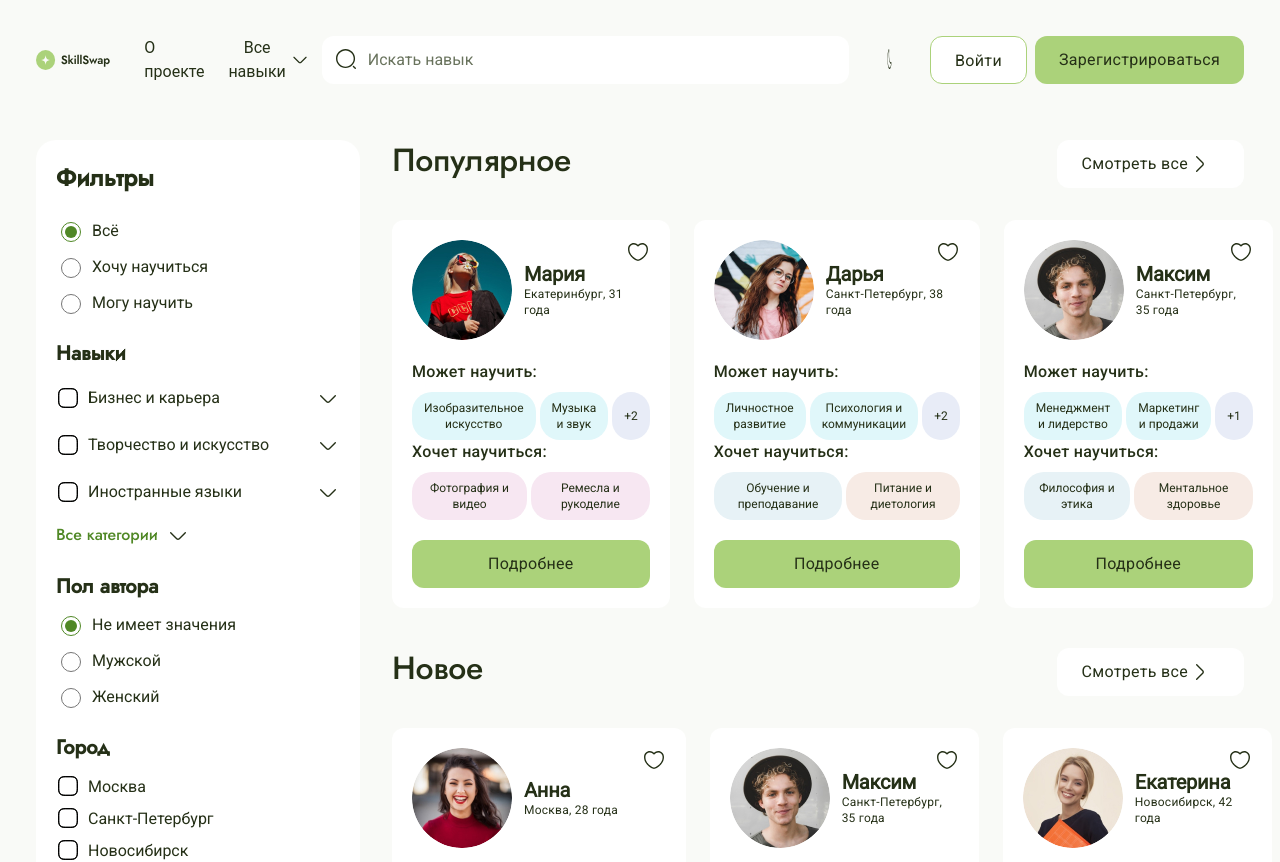
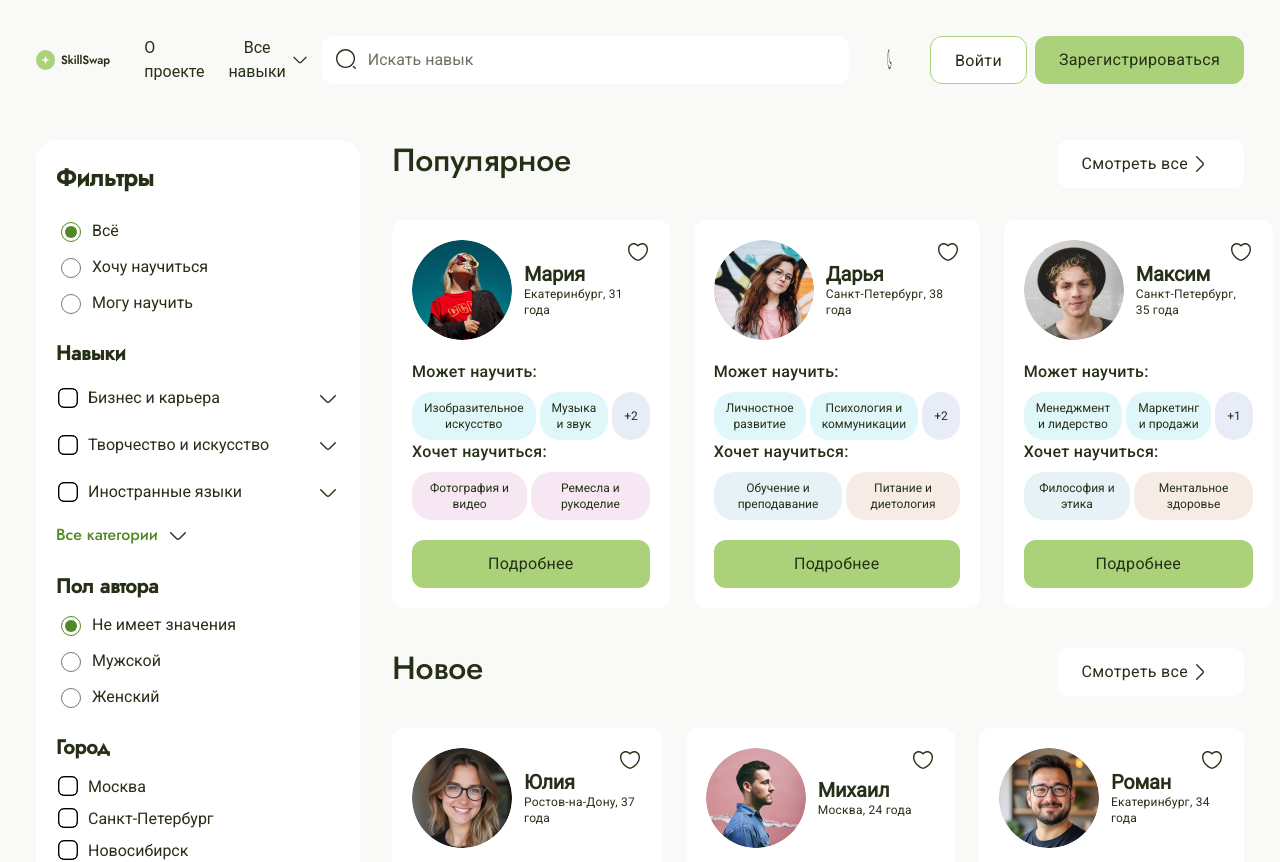
Before and after one commit to tanyanikitina176/SkillSwap, a React (Vite) app: page / in a window 1280 px wide. Shown: the top 862 px of the page. Built offline with nearby package versions, Linux system fonts and the light colour scheme.

Commit message:
отфильтровала карточки блока Новое по датам, добавила кнопку Показать новое, добавила фильтрацию по датам при клике на кнопку Показать новое.

```diff
--- a/src/pages/HomePage/HomePage.module.css
+++ b/src/pages/HomePage/HomePage.module.css
@@ -30,6 +30,11 @@
   gap: 24px;
 }
 
+.section__header {
+  display: flex;
+  justify-content: space-between;
+}
+
 @media (max-width: 1024px) {
   .layout {
     flex-direction: column;
--- a/src/pages/HomePage/HomePage.tsx
+++ b/src/pages/HomePage/HomePage.tsx
@@ -8,9 +8,13 @@ import styles from "./HomePage.module.css";
 import skillListStyles from "../../widgets/SkillList/skill-list.module.css";
 import type { User } from "../../entities/User/types";
 import { fetchUsersData } from "../../api/User/User-api";
+import { Button } from "@shared/ui/button/button";
+import SortIcon from "@assets/icons/sort.svg?react";
+import skills from "@public/db/skills.json";
+import { sortUsersByCreatedAt } from "@shared/lib/utils/sortedUsersByDate";
 
-type RoleType = 'Всё' | 'Хочу научиться' | 'Могу научить';
-type GenderType = 'Не имеет значения' | 'Мужской' | 'Женский';
+type RoleType = "Всё" | "Хочу научиться" | "Могу научить";
+type GenderType = "Не имеет значения" | "Мужской" | "Женский";
 
 interface HomeFilters {
   role: RoleType;
@@ -24,9 +28,10 @@ const MemoizedUserCard = memo(UserCard);
 export const HomePage = () => {
   const [users, setUsers] = useState<User[]>([]);
   const [loading, setLoading] = useState(true);
+  const [isClickButtonShowNew, setisClickButtonShowNew] = useState(false);
   const [filters, setFilters] = useState<HomeFilters>({
-    role: 'Всё',
-    gender: 'Не имеет значения',
+    role: "Всё",
+    gender: "Не имеет значения",
     cities: [],
     skills: [],
   });
@@ -47,23 +52,23 @@ export const HomePage = () => {
   }, []);
 
   const handleRoleChange = useCallback((role: string) => {
-    if (['Всё', 'Хочу научиться', 'Могу научить'].includes(role)) {
-      setFilters(prev => ({ ...prev, role: role as RoleType }));
+    if (["Всё", "Хочу научиться", "Могу научить"].includes(role)) {
+      setFilters((prev) => ({ ...prev, role: role as RoleType }));
     }
   }, []);
 
   const handleGenderChange = useCallback((gender: string) => {
-    if (['Не имеет значения', 'Мужской', 'Женский'].includes(gender)) {
-      setFilters(prev => ({ ...prev, gender: gender as GenderType }));
+    if (["Не имеет значения", "Мужской", "Женский"].includes(gender)) {
+      setFilters((prev) => ({ ...prev, gender: gender as GenderType }));
     }
   }, []);
 
   const handleCitiesChange = useCallback((cities: string[]) => {
-    setFilters(prev => ({ ...prev, cities }));
+    setFilters((prev) => ({ ...prev, cities }));
   }, []);
 
   const handleSkillsChange = useCallback((skills: string[]) => {
-    setFilters(prev => ({ ...prev, skills }));
+    setFilters((prev) => ({ ...prev, skills }));
   }, []);
 
   const handleDetailsClick = useCallback((userId: string) => {
@@ -71,27 +76,32 @@ export const HomePage = () => {
   }, []);
 
   const filteredUsers = useMemo(() => {
-    return users.filter(user => {
-      if (filters.gender !== 'Не имеет значения') {
+    return users.filter((user) => {
+      if (filters.gender !== "Не имеет значения") {
         const genderMap = {
-          'Мужской': 'male',
-          'Женский': 'female'
+          Мужской: "male",
+          Женский: "female",
         };
         if (user.gender !== genderMap[filters.gender]) return false;
       }
 
-      if (filters.cities.length > 0 && !filters.cities.includes(user.city.name)) {
+      if (
+        filters.cities.length > 0 &&
+        !filters.cities.includes(user.city.name)
+      ) {
         return false;
       }
 
       if (filters.skills.length > 0) {
-        const skillsToCheck = filters.role === 'Всё'
+        const skillsToCheck =
+          filters.role === "Всё"
             ? [...user.teachingSkills, ...user.wantToLearnSkills]
-          : filters.role === 'Могу научить'
+            : filters.role === "Могу научить"
               ? user.teachingSkills
               : user.wantToLearnSkills;
 
-        const hasMatch = skillsToCheck.some(skill =>
+        const hasMatch = skillsToCheck.some(
+          (skill) =>
             filters.skills.includes(skill.id) ||
             filters.skills.includes(skill.category.id)
         );
@@ -103,12 +113,21 @@ export const HomePage = () => {
     });
   }, [users, filters]);
 
+  const onClickButtonShowNew = () => {
+    setisClickButtonShowNew(true);
+  };
+
+  const skillsUsers = skills.skills;
+  const sortedUsersByDate = sortUsersByCreatedAt(filteredUsers, skillsUsers);
+
   // Проверяем, установлены ли дефолтные фильтры
   const isDefaultFilters = useMemo(() => {
-    return filters.role === 'Всё' &&
-           filters.gender === 'Не имеет значения' &&
+    return (
+      filters.role === "Всё" &&
+      filters.gender === "Не имеет значения" &&
       filters.cities.length === 0 &&
-           filters.skills.length === 0;
+      filters.skills.length === 0
+    );
   }, [filters]);
 
   if (loading) {
@@ -133,11 +152,32 @@ export const HomePage = () => {
               <SkillListContainer users={filteredUsers} />
             ) : (
               <section className={styles.section}>
-                <h2 className={skillListStyles.header__title} style={{ marginBottom: '36px' }}>
+                <div className={styles.section__header}>
+                  <h2
+                    className={skillListStyles.header__title}
+                    style={{ marginBottom: "36px" }}
+                  >
                     Подходящие предложения: {filteredUsers.length}
                   </h2>
+                  <Button
+                    type="tertiary"
+                    startIcon={<SortIcon />}
+                    onClick={onClickButtonShowNew}
+                    htmlType="button"
+                  >
+                    Сначала новые
+                  </Button>
+                </div>
                 <div className={styles.usersGrid}>
-                  {filteredUsers.map(user => (
+                  {isClickButtonShowNew
+                    ? sortedUsersByDate.map((user) => (
+                        <MemoizedUserCard
+                          key={user.id}
+                          user={user}
+                          onButtonClick={handleDetailsClick}
+                        />
+                      ))
+                    : filteredUsers.map((user) => (
                         <MemoizedUserCard
                           key={user.id}
                           user={user}
--- /dev/null
+++ b/src/shared/lib/utils/sortedUsersByDate.ts
@@ -0,0 +1,13 @@
+import orderBy from "lodash/orderBy";
+import keyBy from "lodash/keyBy";
+import map from "lodash/map";
+import type { User, Skill } from "@entities/User/types";
+
+export const sortUsersByCreatedAt = (users: User[], skillsUsers: Skill[]) => {
+  const skillsByAuthorId = keyBy(skillsUsers, "authorId");
+  const usersWithDate = map(users, (user) => ({
+    ...user,
+    createdAt: skillsByAuthorId[user.id].createdAt,
+  }));
+  return orderBy(usersWithDate, ["createdAt"], ["desc"]);
+};
--- a/src/widgets/SkillList/SkillListContainer.tsx
+++ b/src/widgets/SkillList/SkillListContainer.tsx
@@ -1,7 +1,9 @@
-import type { User } from "@entities/User/types";
+import type { Skill, User } from "@entities/User/types";
 import SkillList from "./SkillList";
 import sortBy from "lodash/sortBy";
 import styles from "./skill-list-container.module.css";
+import skills from "@public/db/skills.json";
+import { sortUsersByCreatedAt } from "@shared/lib/utils/sortedUsersByDate";
 
 interface ISkillListContainer {
   users: User[];
@@ -9,6 +11,9 @@ interface ISkillListContainer {
 
 export const SkillListContainer = ({ users }: ISkillListContainer) => {
   const popularUsers = sortBy(users, ["likes.length"]).reverse();
+  const skillsUsers: Skill[] = skills.skills;
+  const sortedUsersByDate = sortUsersByCreatedAt(users, skillsUsers);
+
   return (
     <div className={styles.skill_list__container}>
       <SkillList
@@ -19,7 +24,7 @@ export const SkillListContainer = ({ users }: ISkillListContainer) => {
         isShortList={true}
       />
       <SkillList
-        users={users}
+        users={sortedUsersByDate}
         onButtonClick={() => {}}
         onLikeClick={() => {}}
         title="Новое"
```
Also changed, not shown: src/entities/User/types.ts (+13 -0 lines). Lines whose indentation alone changed are shown as unchanged.
